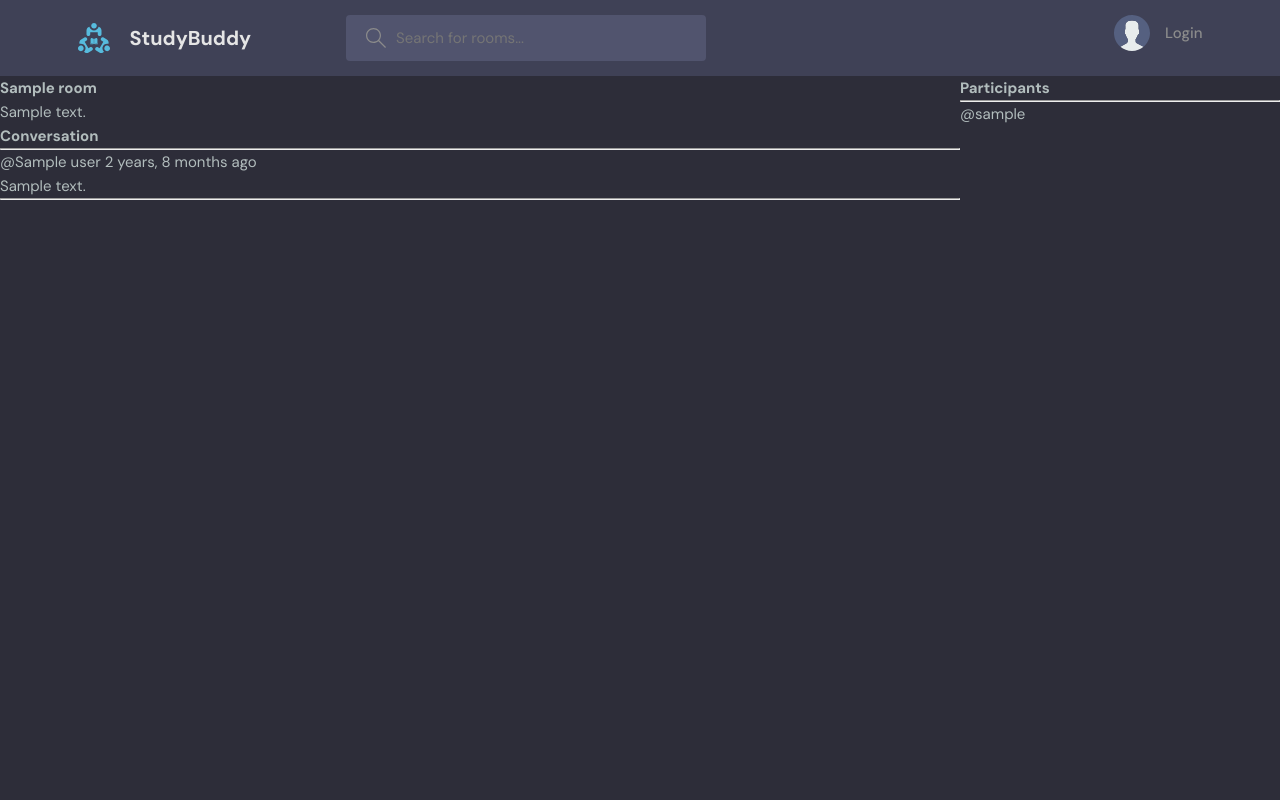
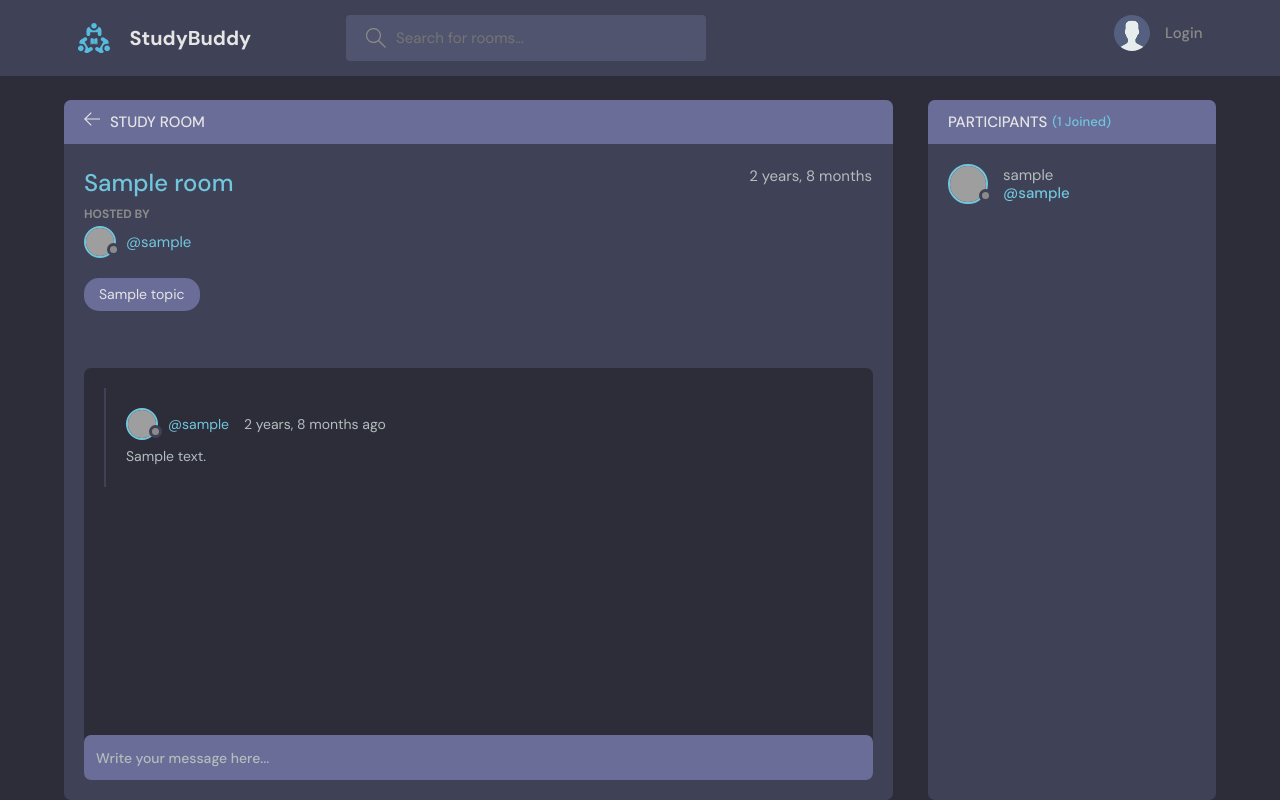
Before and after one commit to PlanetNamekTech/study_bud, a Django app: template base/templates/base/room.html in a window 1280 px wide. Run offline with Django 3.2, Linux system fonts and the light colour scheme; the template is opened without the code that fills it: most values are stand-ins (such as "Sample title", 1, 10 or a date in 2020); grey boxes are pictures that could not be loaded.

Commit message:
updated styling and data for room view

```diff
--- a/base/templates/base/room.html
+++ b/base/templates/base/room.html
@@ -1,66 +1,144 @@
-<!DOCTYPE html>
-<html lang="en">
-<head>
-  <meta charset="UTF-8">
-  <meta http-equiv="X-UA-Compatible" content="IE=edge">
-  <meta name="viewport" content="width=device-width, initial-scale=1.0">
-  <title>Document</title>
-</head>
-<body>
 {% extends 'main.html' %}
 
 {% block content %}
+    <main class="profile-page layout layout--2">
+      <div class="container">
+        <!-- Room Start -->
+        <div class="room">
+          <div class="room__top">
+            <div class="room__topLeft">
+              <a href="{% url 'home' %}">
+                <svg version="1.1" xmlns="http://www.w3.org/2000/svg" width="32" height="32" viewBox="0 0 32 32">
+                  <title>arrow-left</title>
+                  <path
+                    d="M13.723 2.286l-13.723 13.714 13.719 13.714 1.616-1.611-10.96-10.96h27.625v-2.286h-27.625l10.965-10.965-1.616-1.607z"
+                  ></path>
+                </svg>
+              </a>
+              <h3>Study Room</h3>
+            </div>
+            {% if room.host == request.user %}
+            <div class="room__topRight">
+              <a href="{% url 'update-room' room.id %}">
+                <svg
+                  enable-background="new 0 0 24 24"
+                  height="32"
+                  viewBox="0 0 24 24"
+                  width="32"
+                  xmlns="http://www.w3.org/2000/svg"
+                >
+                  <title>edit</title>
+                  <g>
+                    <path d="m23.5 22h-15c-.276 0-.5-.224-.5-.5s.224-.5.5-.5h15c.276 0 .5.224.5.5s-.224.5-.5.5z" />
+                  </g>
+                  <g>
+                    <g>
+                      <path
+                        d="m2.5 22c-.131 0-.259-.052-.354-.146-.123-.123-.173-.3-.133-.468l1.09-4.625c.021-.09.067-.173.133-.239l14.143-14.143c.565-.566 1.554-.566 2.121 0l2.121 2.121c.283.283.439.66.439 1.061s-.156.778-.439 1.061l-14.142 14.141c-.065.066-.148.112-.239.133l-4.625 1.09c-.038.01-.077.014-.115.014zm1.544-4.873-.872 3.7 3.7-.872 14.042-14.041c.095-.095.146-.22.146-.354 0-.133-.052-.259-.146-.354l-2.121-2.121c-.19-.189-.518-.189-.707 0zm3.081 3.283h.01z"
+                      />
+                    </g>
+                    <g>
+                      <path
+                        d="m17.889 10.146c-.128 0-.256-.049-.354-.146l-3.535-3.536c-.195-.195-.195-.512 0-.707s.512-.195.707 0l3.536 3.536c.195.195.195.512 0 .707-.098.098-.226.146-.354.146z"
+                      />
+                    </g>
+                  </g>
+                </svg>
+              </a>
+              <a href="{% url 'delete-room' room.id %}">
+                <svg version="1.1" xmlns="http://www.w3.org/2000/svg" width="32" height="32" viewBox="0 0 32 32">
+                  <title>remove</title>
+                  <path
+                    d="M27.314 6.019l-1.333-1.333-9.98 9.981-9.981-9.981-1.333 1.333 9.981 9.981-9.981 9.98 1.333 1.333 9.981-9.98 9.98 9.98 1.333-1.333-9.98-9.98 9.98-9.981z"
+                  ></path>
+                </svg>
+              </a>
+            </div>
+            {% endif %}
 
-  <style>
-    .room-container {
-      display: grid;
-      grid-template-columns: 3fr 1fr;
-    }
-  </style>
 
-  <div class="room-container">
-    <div>
-      <h1>{{room.name}}</h1>
-      <p>{{room.description}}</p>
-
-      <div class="comment-wrapper">
-        <h3>Conversation</h3>
-        <hr>
-
+          </div>
+          <div class="room__box scroll">
+            <div class="room__header scroll">
+              <div class="room__info">
+                <h3>{{room.name}}</h3>
+                <span>{{room.created|timesince}}</span>
+              </div>
+              <div class="room__hosted">
+                <p>Hosted By</p>
+                <a href="{% url 'user-profile' room.host.id %}" class="room__author">
+                  <div class="avatar avatar--small">
+                    <img src="https://randomuser.me/api/portraits/men/37.jpg" />
+                  </div>
+                  <span>@{{room.host.username}}</span>
+                </a>
+              </div>
+              <!-- <div class="room__details">
+                Lorem ipsum dolor sit, amet consectetur adipisicing elit. Quasi, tenetur laudantium? Dicta repellendus
+                rerum consectetur, voluptatem repudiandae eum ea porro cupiditate provident nulla, deserunt, ab ipsum
+                corporis laboriosam deleniti molestias?
+              </div> -->
+              <span class="room__topics">{{room.topic}}</span>
+            </div>
+            <div class="room__conversation">
+              <div class="threads scroll">
                 {% for message in room_messages %}
-        <div>
+                <div class="thread">
+                  <div class="thread__top">
+                    <div class="thread__author">
+                      <a href="{% url 'user-profile' message.user.id %}" class="thread__authorInfo">
+                        <div class="avatar avatar--small">
+                          <img src="https://randomuser.me/api/portraits/men/37.jpg" />
+                        </div>
+                        <span>@{{message.user.username}}</span>
+                      </a>
+                      <span class="thread__date">{{message.created|timesince}} ago</span>
+                    </div>
                     {% if request.user == message.user %}
-          <a href="{% url 'delete-message' message.id %}">Delete</a>
-          {% endif %}
-          <small>@{{message.user}} {{message.created|timesince}} ago </small>
-          <p>{{message.body}}</p>
-          <hr>
-        </div>
-        {% endfor %}
-      </div>
-
-      {% if request.user.is_authenticated %}
-      <div class="comment-form">
-        <form method="POST" action="">
-          {% csrf_token %}
-          <input type="text" name="body" placeholder="Write your message here..." />
-        </form>
+                    <a href="{% url 'delete-message' message.id %}"></a>
+                    <div class="thread__delete">
+                      <svg version="1.1" xmlns="http://www.w3.org/2000/svg" width="32" height="32" viewBox="0 0 32 32">
+                        <title>remove</title>
+                        <path
+                          d="M27.314 6.019l-1.333-1.333-9.98 9.981-9.981-9.981-1.333 1.333 9.981 9.981-9.981 9.98 1.333 1.333 9.981-9.98 9.98 9.98 1.333-1.333-9.98-9.98 9.98-9.981z"
+                        ></path>
+                      </svg>
                     </div>
                     {% endif %}
                   </div>
-    <div>
-      <h3>Participants</h3>
-      <hr>
-
-      {% for user in particpants %}
-        <div>
-          <p>@{{user.username}}</p>
+                  <div class="thread__details">
+                    {{message.body}}
+                  </div>
                 </div>
               {% endfor %}
               </div>
             </div>
+          </div>
+          <div class="room__message">
+            <form action="#"><input name="" placeholder="Write your message here..." /></form>
+          </div>
+        </div>
+        <!-- Room End -->
 
+        <!--   Start -->
+        <div class="participants">
+          <h3 class="participants__top">Participants <span>({{participants.count}} Joined)</span></h3>
+          <div class="participants__list scroll">
+            {% for user in particpants %}
+            <a href="{% url 'user-profile' user.id %}" class="participant">
+              <div class="avatar avatar--medium">
+                <img src="https://randomuser.me/api/portraits/men/37.jpg" />
+              </div>
+              <p>
+                {{user.username}}
+                <span>@{{user.username}}</span>
+              </p>
+            </a>
+            {% endfor %}
+          </div>
+        </div>
+        <!--  End -->
+      </div>
+    </main>
+    <script src="script.js"></script>
 {% endblock content %}
-</body>
-
-</html>
```
Also changed, not shown: 1 other file. Lines whose indentation alone changed are shown as unchanged.
